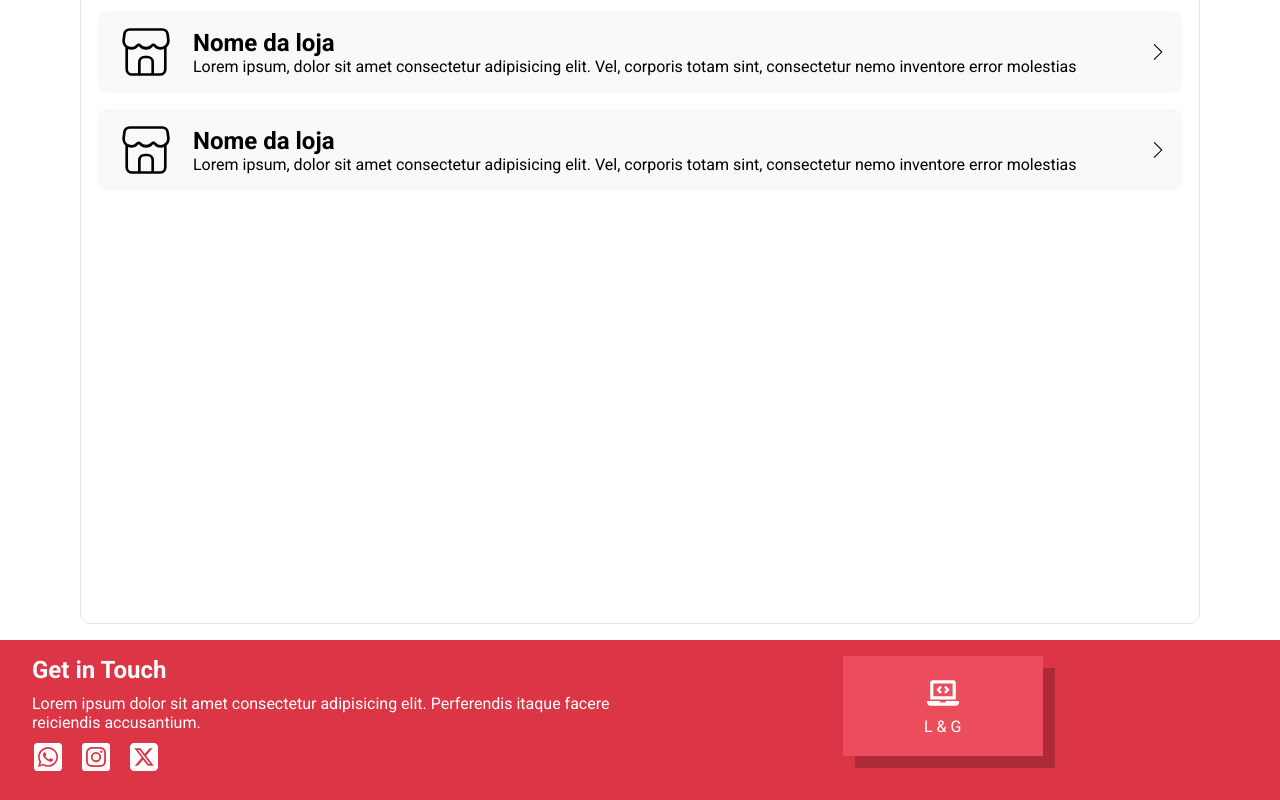
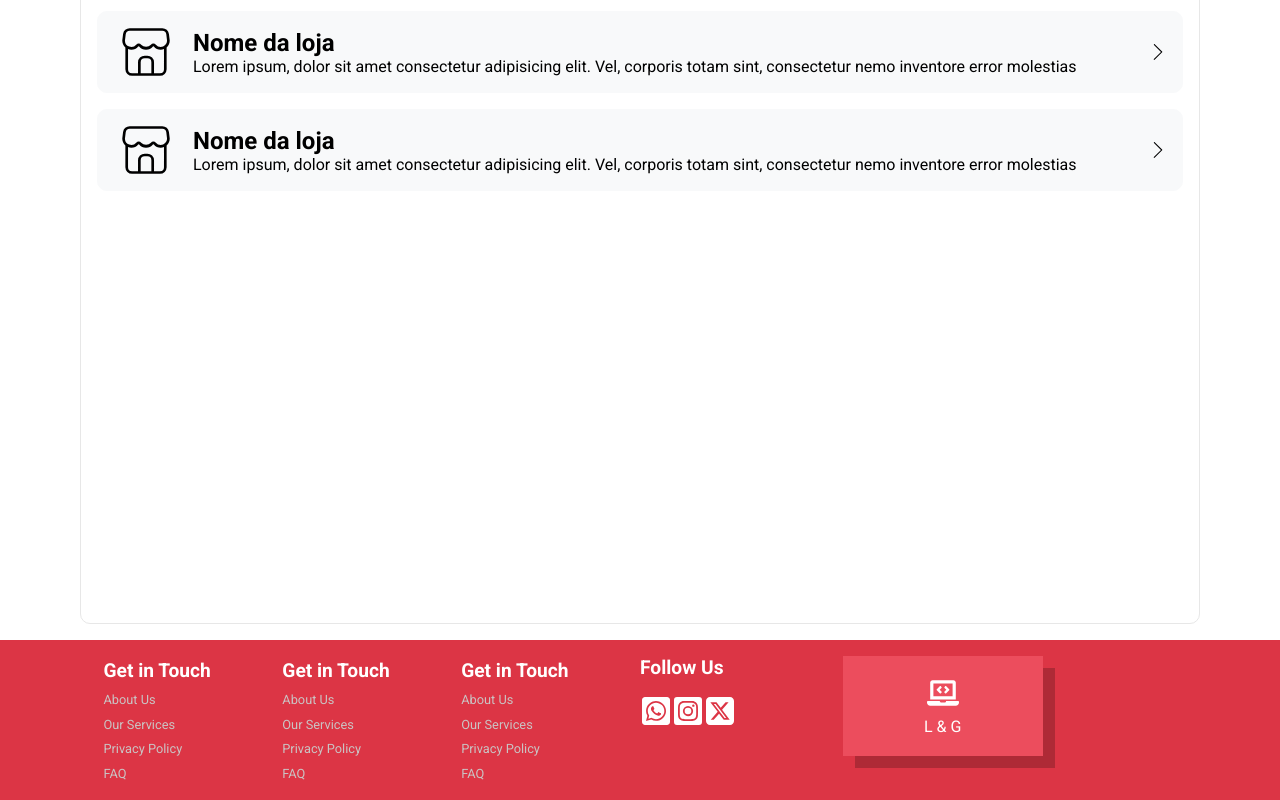
Before and after one commit to LeoGCarva/projetoYakult, a React (Vite) app: page / in a window 1280 px wide. Shown: the part 315-1115 px from the top of the page. Built offline with nearby package versions, Linux system fonts and the light colour scheme.

Commit message:
fix(footer): style changes on footer

```diff
--- a/src/components/Footer/Footer.module.css
+++ b/src/components/Footer/Footer.module.css
@@ -11,6 +11,12 @@
   padding: 1rem 2rem;
 }
 
+.links {
+  display: flex;
+  align-items: center;
+  justify-content: space-evenly;
+}
+
 .contact {
   grid-area: part1;
   display: flex;
@@ -19,9 +25,9 @@
   gap: .6rem;
 }
 
-.contact > .icons {
+.iconsArea {
   display: flex;
-
+  flex-direction: column;
   gap: 1rem;
 
   color: var(--white);
@@ -34,7 +40,13 @@
 }
 
 .footerArea h1 {
-  font-size: 1.5rem;
+  font-size: 1.2rem;
+}
+
+.footerArea p {
+  font-size: .8rem;
+  color: var(--gray-200);
+  cursor: pointer;
 }
 
 .card1 {
--- a/src/components/Footer/index.jsx
+++ b/src/components/Footer/index.jsx
@@ -5,17 +5,37 @@ import {
   FaLaptopCode,
 } from "react-icons/fa";
 import { FaSquareXTwitter } from "react-icons/fa6";
-import { LuMail, LuMailOpen } from "react-icons/lu";
+// import { LuMail, LuMailOpen } from "react-icons/lu";
 
 export function Footer() {
   return (
     <footer className={styles.footerArea}>
-      <div className={styles.contact}>
-        <h1>Get in Touch</h1>
-        <p>
-          Lorem ipsum dolor sit amet consectetur adipisicing elit. Perferendis
-          itaque facere reiciendis accusantium.
-        </p>
+      <div className={styles.links}>
+        <div className={styles.contact}>
+          <h1>Get in Touch</h1>
+          <p>About Us</p>
+          <p>Our Services</p>
+          <p>Privacy Policy</p>
+          <p>FAQ</p>
+        </div>
+        <div className={styles.contact}>
+          <h1>Get in Touch</h1>
+          <p>About Us</p>
+          <p>Our Services</p>
+          <p>Privacy Policy</p>
+          <p>FAQ</p>
+        </div>
+        <div className={styles.contact}>
+          <h1>Get in Touch</h1>
+          <p>About Us</p>
+          <p>Our Services</p>
+          <p>Privacy Policy</p>
+          <p>FAQ</p>
+        </div>
+      </div>
+
+      <div className={styles.iconsArea}>
+        <h1>Follow Us</h1>
         <div className={styles.icons}>
           <FaWhatsappSquare />
           <FaInstagramSquare />
@@ -24,7 +44,7 @@ export function Footer() {
       </div>
 
       <div className={styles.card1}>
-        <FaLaptopCode className={styles.card1Img}/> L & G
+        <FaLaptopCode className={styles.card1Img} /> L & G
       </div>
     </footer>
   );
```
